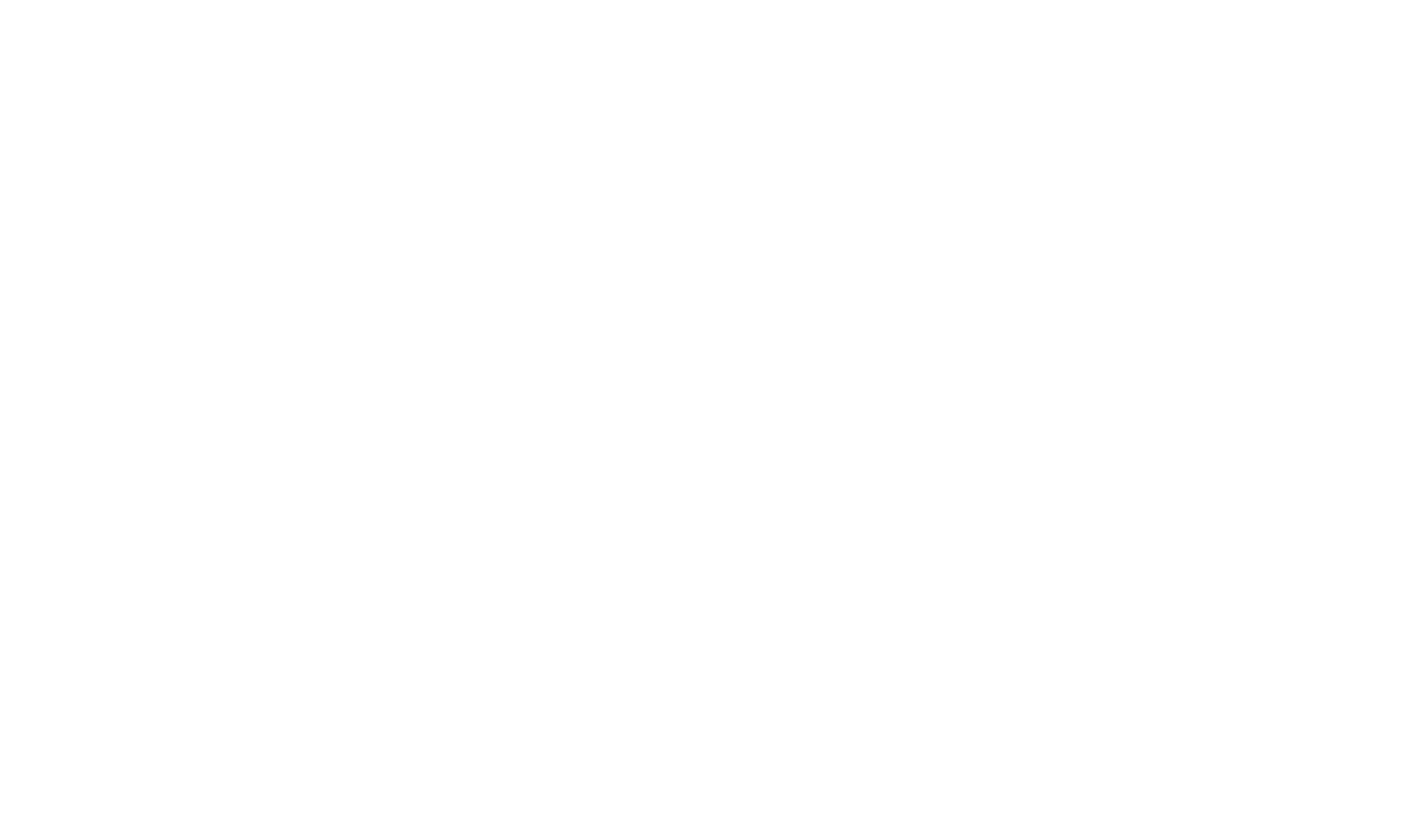
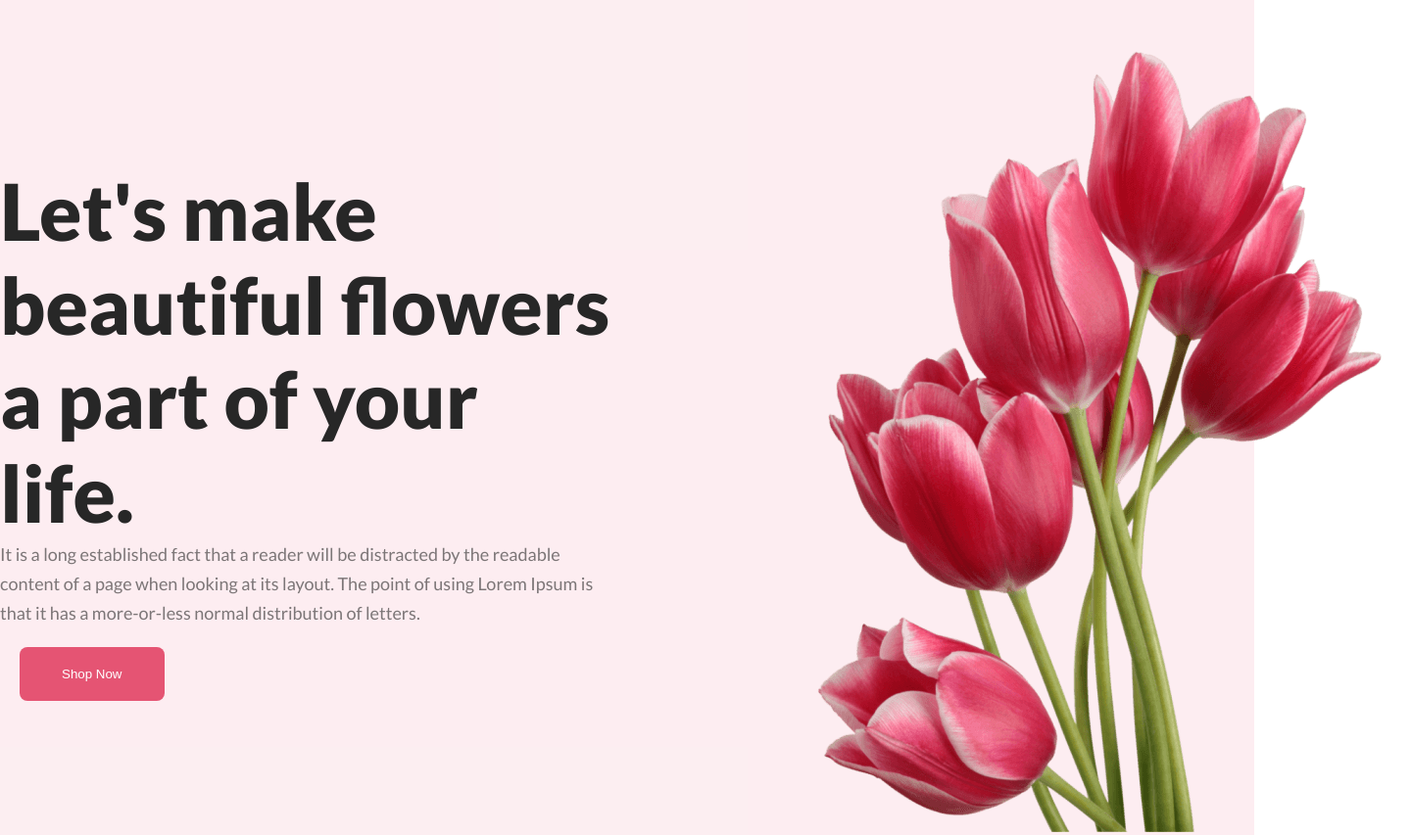
Before and after one commit to SagorChandra404/assinment-project-1, a plain HTML site: page index.html in a window 1280 px wide. Shown: the whole page at 98% size, 1440 px wide, since content can reach past the window. Before the commit the page ends 800 px from the top, so only its background shows below. Drawn offline with Linux system fonts and the light colour scheme.

Commit message:
banner section done

```diff
--- a/index.html
+++ b/index.html
@@ -11,6 +11,18 @@
 </head>
 <body>
     <header>
+        <section id="banner">
+            <div class="banner-container">
+                <div class="banner-text">
+                    <h2 class="banner-title">Let's make beautiful flowers a part of your life.</h2>
+                    <p class="banner-description">It is a long established fact that a reader will be distracted by the readable content of a page when looking at its layout. The point of using Lorem Ipsum is that it has a more-or-less normal distribution of letters.</p>
+                    <button class="btn">Shop Now</button>
+                </div>
+                <div >
+                    <img class="banner-image" src="./Flower Asset/pngwing 10.png" alt="">
+                </div>
+            </div>
+        </section>
 
     </header>
     <main></main>
--- a/style.css
+++ b/style.css
@@ -5,3 +5,38 @@
 body{
     font-family: 'Lato', sans-serif;
 }
+#banner{
+    background-color: #E554731A;
+    padding-top: 50px;
+}
+
+.banner-container{
+    display: flex;
+    justify-content: center;
+    align-items: center;
+    gap: 170px;
+    width: 1440px;
+    margin: 0 auto;
+}
+.banner-title{
+    color: #272727;
+    font-size: 80px;
+    font-weight: 800;
+}
+
+.banner-description{
+    color: rgba(39, 39, 39, 0.60);
+    font-size: 18px;
+    font-weight: 400;
+    line-height: 30px;
+}
+
+.btn{
+    border: none;
+    border-radius: 10px;
+    padding: 20px 43px;
+    margin: 20px;
+    border-radius: 8px;
+    color: #FFF;
+    background: #E55473;
+}
```
